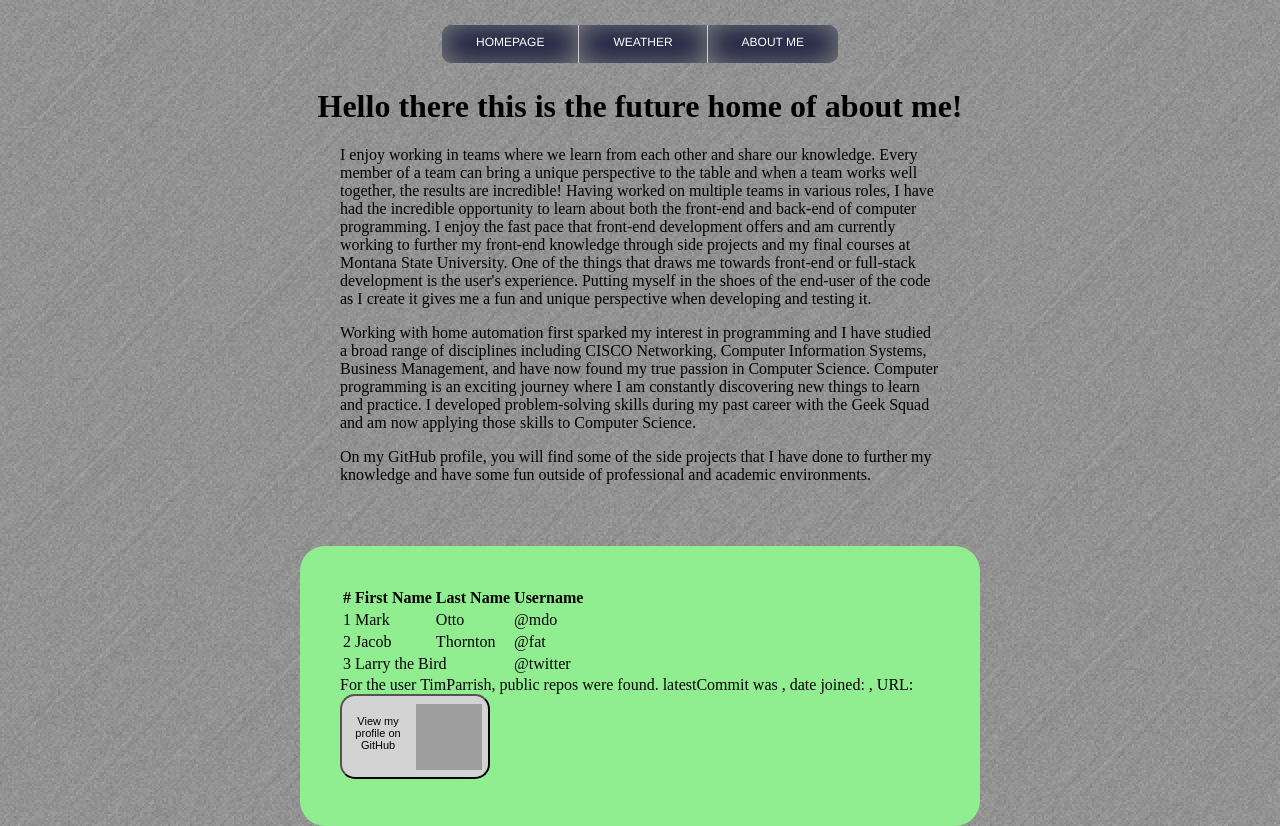
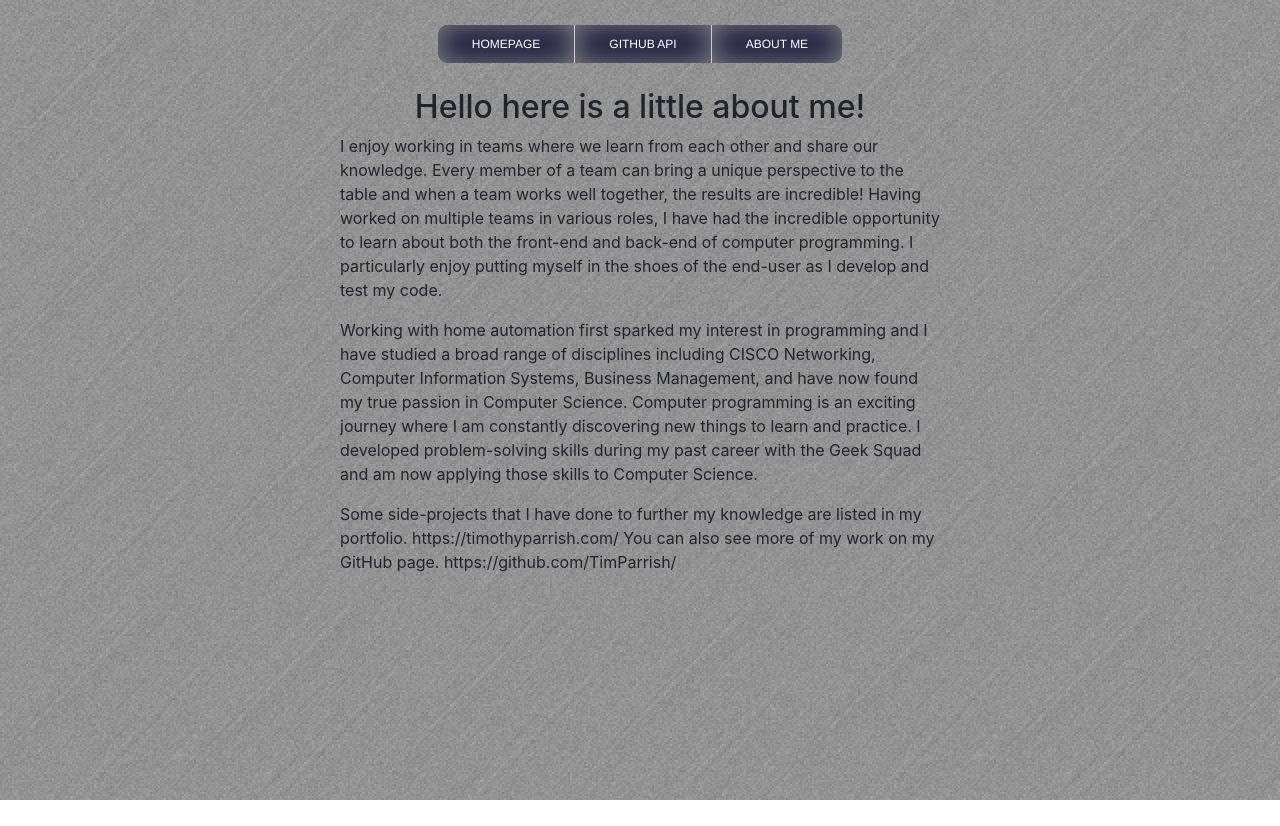
Before and after one commit to TimParrish/website, a React (Create React App) app: page /website/about in a window 1280 px wide. After the commit the page ends 800 px from the top, so only its background shows below. Built offline with nearby package versions, Linux system fonts and the light colour scheme; no server answers; grey boxes are pictures that could not be loaded.

Commit message:
created GitHub API page

```diff
--- a/package.json
+++ b/package.json
@@ -15,7 +15,8 @@
     "react-native": "^0.60.5",
     "react-router-dom": "^5.0.1",
     "react-scripts": "^3.1.1",
-    "styled-components": "^4.3.2"
+    "styled-components": "^4.3.2",
+    "yup": "^0.27.0"
   },
   "scripts": {
     "predeploy": "npm run build",
--- a/src/App.js
+++ b/src/App.js
@@ -1,5 +1,5 @@
 import React from "react";
-import { Homepage, Weather, NavBar, AboutMe } from "./WebpageComponents";
+import { Homepage, GitHub, NavBar, AboutMe } from "./WebpageComponents";
 import "./styles/globalStyle.css";
 import { BrowserRouter, Route, Switch } from "react-router-dom";
 
@@ -11,7 +11,7 @@ function App() {
       <NavBar />
       <Switch>
         <Route path="/website/" component={Homepage} exact />
-        <Route path="/website/weather" component={Weather} />
+        <Route path="/website/github" component={GitHub} />
         <Route path="/website/about" component={AboutMe} />
         <Route component={Homepage} />
       </Switch>
--- a/src/WebpageComponents/About.js
+++ b/src/WebpageComponents/About.js
@@ -1,141 +1,46 @@
-import React, { useEffect, useState } from "react";
+import React from "react";
 import { Heading } from "styles";
-import { Octocat } from "images";
-import axios from "axios";
 import styled from "styled-components";
-import getYear from "date-fns/getYear";
-import { Image, Button, Table } from "react-bootstrap";
 
 const BioDiv = styled.div`
-height: 400px;
-width: 600px;
-margin: auto;
-
-`;
-const GitHubDiv = styled.div`
-  height: 200px;
+  height: 400px;
   width: 600px;
   margin: auto;
-  background-color: lightgreen;
-  padding: 40px;
-  border-radius: 25px;
-`;
-
-const GitHubButton = styled(Button)`
-  height: 85px;
-  width: 150px;
-  border-radius: 15px;
-  background-color: lightgrey;
-  :hover {
-    background-color: black;
-    color: white;
-  }
-  p {
-    width: 60px;
-    float: left;
-    font-size: 11px;
-  }
-`;
-
-const SmallOctocat = styled(Image)`
-  height: 66px;
-  width: 66px;
-  float: right;
 `;
 
 function About() {
-  const [numPublicRepos, setNumPublicRepos] = useState("");
-  const [latestCommit, setLatestCommit] = useState("");
-  const [gitHubURL, setGitHubURL] = useState("");
-  const [gitHubYearJoined, setGitHubYearJoined] = useState("");
-  let gitHubUserName = "TimParrish";
-
-  const handleGitHubButtonSubmit = event => {
-    console.log("button pressed");
-    // window.location.href = "https://github.com/TimParrish/";
-  };
-
-  useEffect(() => {
-    axios.get(`https://api.github.com/users/${gitHubUserName}`).then(result => {
-      setNumPublicRepos(result.data.public_repos);
-      setLatestCommit(result.data.updated_at);
-      setGitHubURL(result.data.html_url);
-      setGitHubYearJoined(getYear(new Date(result.data.created_at)));
-    });
-  }, [gitHubUserName]);
-
-  // TODO: format the date of hte last commit
-  var commitDate = new Date(latestCommit);
-  console.log(commitDate);
-
   return (
     <>
-      <Heading>Hello there this is the future home of about me!</Heading>
+      <Heading>Hello here is a little about me!</Heading>
 
-    <BioDiv>
-      <p>I enjoy working in teams where we learn from each other and share our knowledge.
-        Every member of a team can bring a unique perspective to the table and when a team works well together,
-        the results are incredible! Having worked on multiple teams in various roles, I have had the incredible
-        opportunity to learn about both the front-end and back-end of computer programming. I enjoy the fast pace
-        that front-end development offers and am currently working to further my front-end knowledge through side
-        projects and my final courses at Montana State University. One of the things that draws me towards
-        front-end or full-stack development is the user's experience. Putting myself in the shoes of the end-user
-        of the code as I create it gives me a fun and unique perspective when developing and testing it.</p>
+      <BioDiv>
+        <p>
+          I enjoy working in teams where we learn from each other and share our
+          knowledge. Every member of a team can bring a unique perspective to
+          the table and when a team works well together, the results are
+          incredible! Having worked on multiple teams in various roles, I have
+          had the incredible opportunity to learn about both the front-end and
+          back-end of computer programming. I particularly enjoy putting myself
+          in the shoes of the end-user as I develop and test my code.
+        </p>
 
-      <p>Working with home automation first sparked my interest in programming and I have studied a broad range
-        of disciplines including CISCO Networking, Computer Information Systems, Business Management, and have
-        now found my true passion in Computer Science. Computer programming is an exciting journey where I am
-        constantly discovering new things to learn and practice. I developed problem-solving skills during my
-        past career with the Geek Squad and am now applying those skills to Computer Science.</p>
+        <p>
+          Working with home automation first sparked my interest in programming
+          and I have studied a broad range of disciplines including CISCO
+          Networking, Computer Information Systems, Business Management, and
+          have now found my true passion in Computer Science. Computer
+          programming is an exciting journey where I am constantly discovering
+          new things to learn and practice. I developed problem-solving skills
+          during my past career with the Geek Squad and am now applying those
+          skills to Computer Science.
+        </p>
 
-      <p>On my GitHub profile, you will find some of the side projects that I have done to further my knowledge
-        and have some fun outside of professional and academic environments.</p>
+        <p>
+          Some side-projects that I have done to further my knowledge are listed
+          in my portfolio. https://timothyparrish.com/ You can also see more of
+          my work on my GitHub page. https://github.com/TimParrish/
+        </p>
       </BioDiv>
-
-      <GitHubDiv>
-      <Table striped bordered hover variant="dark">
-  <thead>
-    <tr>
-      <th>#</th>
-      <th>First Name</th>
-      <th>Last Name</th>
-      <th>Username</th>
-    </tr>
-  </thead>
-  <tbody>
-    <tr>
-      <td>1</td>
-      <td>Mark</td>
-      <td>Otto</td>
-      <td>@mdo</td>
-    </tr>
-    <tr>
-      <td>2</td>
-      <td>Jacob</td>
-      <td>Thornton</td>
-      <td>@fat</td>
-    </tr>
-    <tr>
-      <td>3</td>
-      <td colSpan="2">Larry the Bird</td>
-      <td>@twitter</td>
-    </tr>
-  </tbody>
-</Table>
-        For the user {gitHubUserName}, {numPublicRepos} public repos were found.
-        latestCommit was {latestCommit}, date joined: {gitHubYearJoined}, URL:{" "}
-        {gitHubURL}
-        <a
-          href="https://github.com/TimParrish/"
-          target="_blank"
-          rel="noopener noreferrer"
-        >
-          <GitHubButton variant="link" onClick={handleGitHubButtonSubmit}>
-            <p>View my profile on GitHub</p>
-            <SmallOctocat src={Octocat} />
-          </GitHubButton>
-        </a>
-      </GitHubDiv>
     </>
   );
 }
--- /dev/null
+++ b/src/WebpageComponents/GitHub.js
@@ -0,0 +1,186 @@
+import React, { useEffect, useState } from "react";
+import "bootstrap/dist/css/bootstrap.min.css";
+import { Heading } from "styles";
+import { Octocat } from "images";
+import axios from "axios";
+import styled from "styled-components";
+import getYear from "date-fns/getYear";
+import { Image } from "react-bootstrap";
+import Table from "react-bootstrap/Table";
+
+import { Formik } from "formik";
+import * as Yup from "yup";
+import Form from "react-bootstrap/Form";
+
+const BioDiv = styled.div`
+  height: 80px;
+  width: 600px;
+  margin: auto;
+`;
+const GitHubDiv = styled.div`
+  height: 335px;
+  width: 600px;
+  margin: auto;
+  background-color: grey;
+  padding: 40px;
+  border-radius: 25px;
+  h3 {
+    text-align: center;
+  }
+`;
+
+const GitHubButton = styled.button`
+  height: 85px;
+  width: 150px;
+  border-radius: 15px;
+  background-color: lightgrey;
+  :hover {
+    background-color: black;
+    color: white;
+  }
+  p {
+    width: 60px;
+    float: left;
+    font-size: 11px;
+  }
+  display: block;
+  margin: auto;
+  margin-top: 20px;
+  margin-bottom: 20px;
+`;
+
+const SmallOctocat = styled(Image)`
+  height: 66px;
+  width: 66px;
+  float: right;
+`;
+
+function About() {
+  const [numPublicRepos, setNumPublicRepos] = useState("");
+  const [numPublicGists, setNumPublicGists] = useState("");
+  const [latestCommit, setLatestCommit] = useState("");
+  const [gitHubURL, setGitHubURL] = useState("");
+  const [gitHubYearJoined, setGitHubYearJoined] = useState("");
+  let gitHubUserName = "TimParrish";
+  let updateCounter = false;
+
+  // const handleGitHubButtonSubmit = event => {
+  //   console.log("button pressed");
+  //   // window.location.href = "https://github.com/TimParrish/";
+  // };
+
+  useEffect(() => {
+    axios.get(`https://api.github.com/users/${gitHubUserName}`).then(result => {
+      setNumPublicRepos(result.data.public_repos);
+      setLatestCommit(result.data.updated_at);
+      setGitHubURL(result.data.html_url);
+      setGitHubYearJoined(getYear(new Date(result.data.created_at)));
+      setNumPublicGists(result.data.public_gists);
+    });
+  }, [gitHubUserName, updateCounter]);
+
+  // TODO: format the date of hte last commit
+  var commitDate = new Date(latestCommit);
+  console.log(commitDate);
+
+  return (
+    <>
+      <Heading>RESTful API Calls to GitHub</Heading>
+
+      <BioDiv>
+        <p>
+          This uses Axios to make a HTTP GET request to the GitHub API and
+          retrive the data based on a GitHub profile.
+        </p>
+      </BioDiv>
+
+      <Formik
+        gitHubUserName={gitHubUserName}
+        initialValues={{ name: `${gitHubUserName}` }}
+        onSubmit={(values, actions) => {
+          gitHubUserName = values.name;
+          updateCounter = !updateCounter;
+          console.log(`inside onSubmit: username is: ${gitHubUserName}`);
+          setTimeout(() => {
+            alert(JSON.stringify(values, null, 2));
+            actions.setSubmitting(false);
+          }, 1000);
+        }}
+        render={props => (
+          <form onSubmit={props.handleSubmit}>
+            <input
+              type="text"
+              onChange={props.handleChange}
+              onBlur={props.handleBlur}
+              value={props.values.name}
+              name="name"
+            />
+            {props.errors.name && <div id="feedback">{props.errors.name}</div>}
+            <button type="submit">Submit</button>
+          </form>
+        )}
+      />
+
+      {console.log(`outside formik: username is: ${gitHubUserName}`)}
+
+      <GitHubDiv>
+        <h3>GitHub RESTful API results</h3>
+
+        <Table striped bordered hover size="sm" variant="dark">
+          <thead>
+            {/* <tr>
+              <th>#</th>
+              <th>GitHub username</th>
+            </tr> */}
+          </thead>
+          <tbody>
+            <tr>
+              <td>Github Username</td>
+              <td>{gitHubUserName}</td>
+            </tr>
+            <tr>
+              <td>Number of public repositories</td>
+              <td>{numPublicRepos}</td>
+            </tr>
+            <tr>
+              <td>Number of public gists</td>
+              <td>{numPublicGists}</td>
+            </tr>
+            <tr>
+              <td>Year joined</td>
+              <td>{gitHubYearJoined}</td>
+            </tr>
+            <tr>
+              <td>Most recent commit</td>
+              <td>{latestCommit}</td>
+            </tr>
+            <tr>
+              <td>Profile URL</td>
+              <td>
+                {/* <a
+                  href="`{gitHubURL}`"
+                  target="_blank"
+                  rel="noopener noreferrer"
+                > */}
+                {gitHubURL}
+                {/* </a> */}
+              </td>
+            </tr>
+          </tbody>
+        </Table>
+      </GitHubDiv>
+      <a
+        href="https://github.com/TimParrish/"
+        target="_blank"
+        rel="noopener noreferrer"
+      >
+        <GitHubButton variant="link">
+          <p>View my profile on GitHub</p>
+          <SmallOctocat src={Octocat} />
+        </GitHubButton>
+      </a>
+    </>
+  );
+}
+
+export default About;
--- a/src/WebpageComponents/NavBar.js
+++ b/src/WebpageComponents/NavBar.js
@@ -8,7 +8,7 @@ function NavBar() {
         <StyledLink type="first" to="/website/">
           HomePage
         </StyledLink>
-        <StyledLink to="/website/weather">Weather</StyledLink>
+        <StyledLink to="/website/github">GitHub API</StyledLink>
         <StyledLink type="last" to="/website/about">
           About Me
         </StyledLink>
--- a/src/WebpageComponents/index.js
+++ b/src/WebpageComponents/index.js
@@ -3,3 +3,4 @@ export { default as Weather } from "./Weather";
 export { default as InvalidURL } from "./InvalidURL";
 export { default as NavBar } from "./NavBar";
 export { default as AboutMe } from "./About";
+export { default as GitHub } from "./GitHub";
```
Also changed, not shown: 1 other file (tests, documents, lock files or other folders).
